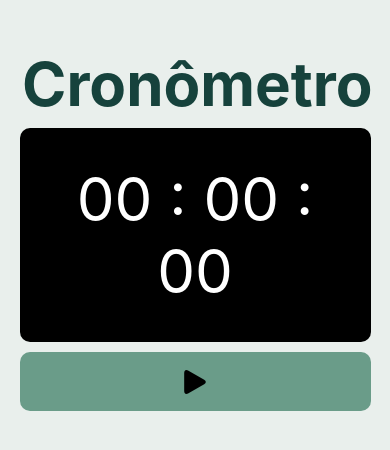
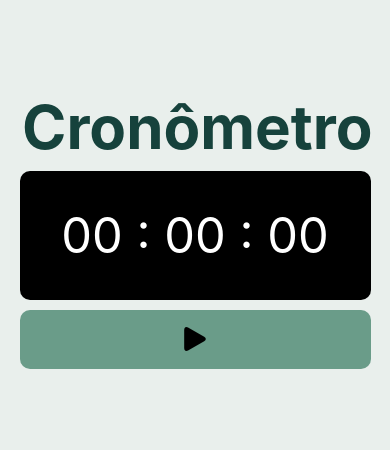
Before and after one commit to mvsilvass/react-native-stopwatch, a React Native app: screen / in a window 390 px wide. Shown: the part 196-646 px from the top of the page. Built offline with nearby package versions, Linux system fonts and the light colour scheme.

Commit message:
Update TimeDisplay.js

```diff
--- a/src/components/Timer/TimeDisplay.js
+++ b/src/components/Timer/TimeDisplay.js
@@ -1,8 +1,7 @@
 import { Text, SafeAreaView, StyleSheet } from 'react-native';
-
-import { TimerContext } from './../../contexts/TimerContext';
-
 import { useContext } from 'react';
+import { TimerContext } from '@contexts/TimerContext';
+import Metrics from '@utils/Metrics';
 
 export default function TimeDisplay() {
   const { timer } = useContext(TimerContext);
@@ -32,7 +31,7 @@ const styles = StyleSheet.create({
   time: {
     textAlign: 'center',
     padding: '10%',
-    fontSize: 60,
+    fontSize: Metrics.screenWidth * 0.125,
     color: '#FFF',
   },
 });
```
